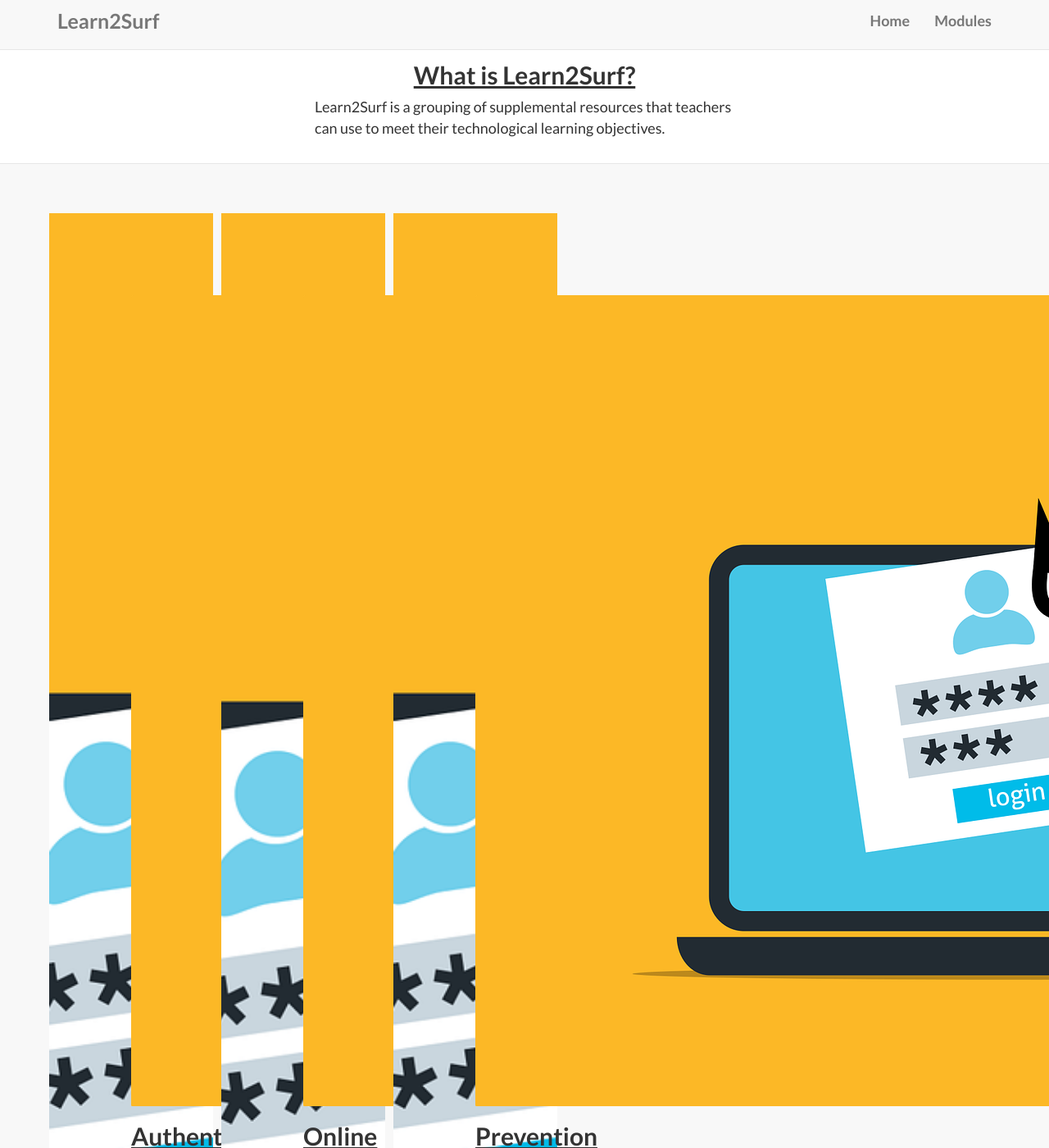
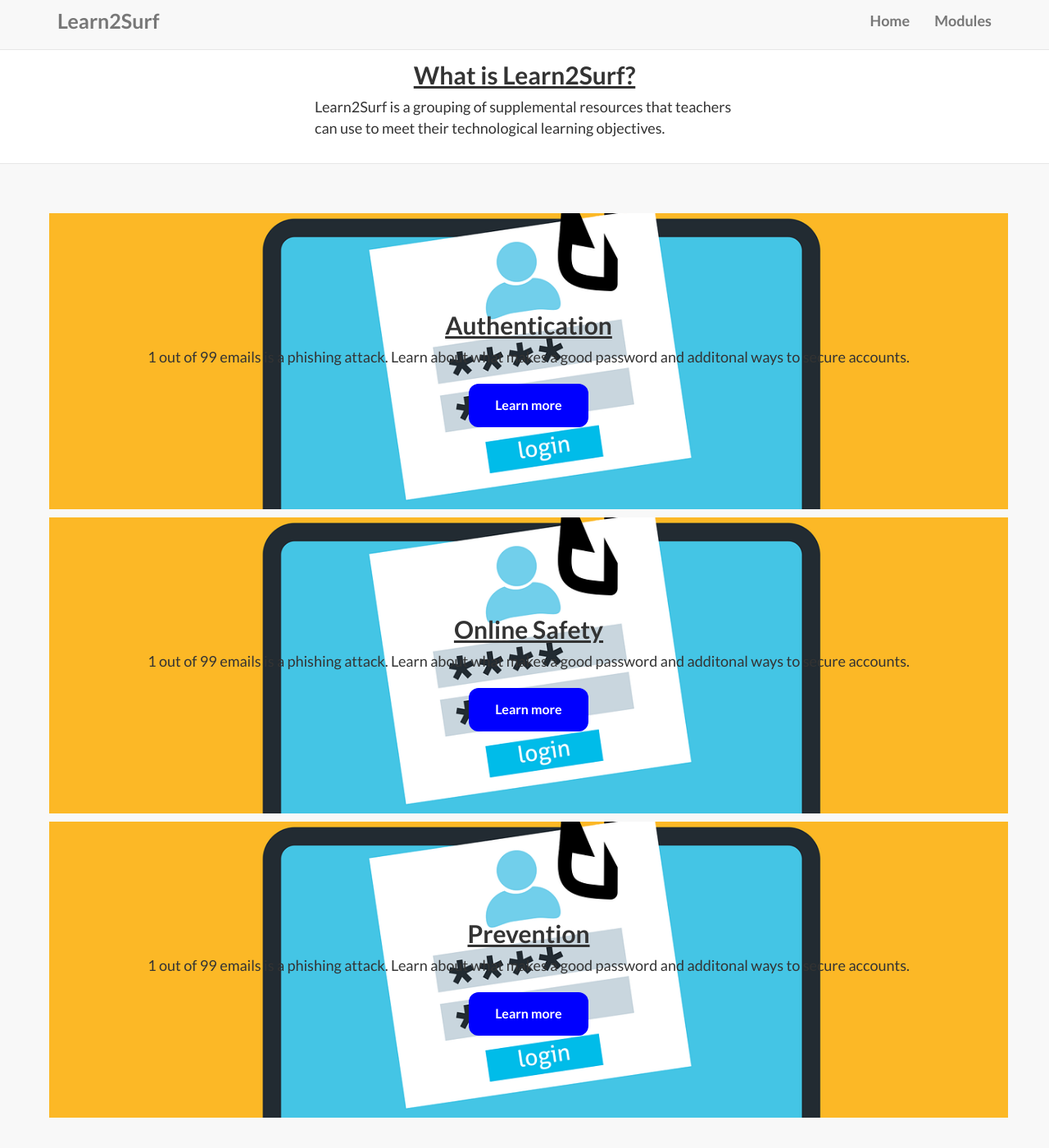
Before and after one commit to Konnor-Filip/Learn2Surf, a Jekyll site: the page built from index.html, in a window 1280 px wide and 1400 px high, scrolled down 754 px. Shown: the whole window at 82% size. Built offline with Jekyll 4.4.1, drawn with Linux system fonts in a browser that asks for light colours.

Commit message:
duplicated images

```diff
--- a/css/landing-page.css
+++ b/css/landing-page.css
@@ -132,7 +132,7 @@ h6 {
 .auth-box {
   background: url(../img/phishing.png) no-repeat center center;
   height: 50%;
-  width:100px;
+  width:100%;
   background-size: cover;
 }
 
--- a/index.html
+++ b/index.html
@@ -49,26 +49,17 @@ subTitle: Teaching Students to Surf the web
             </div>
             <div class="content-section-d parent-flexbox">
                 <div class="child-flexbox auth-box">
-                    <div style="background-position:-250px 0;">
-                        <img src="img/phishing.png" alt="Malware">
-                    </div>
                     <h2><u>Authentication</u></h2>
                     <p class="lead">1 out of 99 emails is a phishing attack. Learn about what makes a good password and additonal ways to secure accounts.</p>
                     <a href="https://konnor-filip.github.io/Learn2Surf/modules/modules" class="l2s-button">Learn more</a>
                 </div>
                 <div class="child-flexbox auth-box">
-                    <div style="background-position:-250px 0;">
-                        <img src="img/phishing.png" alt="Malware">
-                    </div>
                     <h2><u>Online Safety</u></h2>
                     <p class="lead">1 out of 99 emails is a phishing attack. Learn about what makes a good password and additonal ways to secure
                         accounts.</p>
                     <a href="https://konnor-filip.github.io/Learn2Surf/modules/modules" class="l2s-button">Learn more</a>
                 </div>
                 <div class="child-flexbox auth-box">
-                    <div style="background-position:-250px 0;">
-                        <img src="img/phishing.png" alt="Malware">
-                    </div>
                     <h2><u>Prevention</u></h2>
                     <p class="lead">1 out of 99 emails is a phishing attack. Learn about what makes a good password and additonal ways to secure
                         accounts.</p>
```
